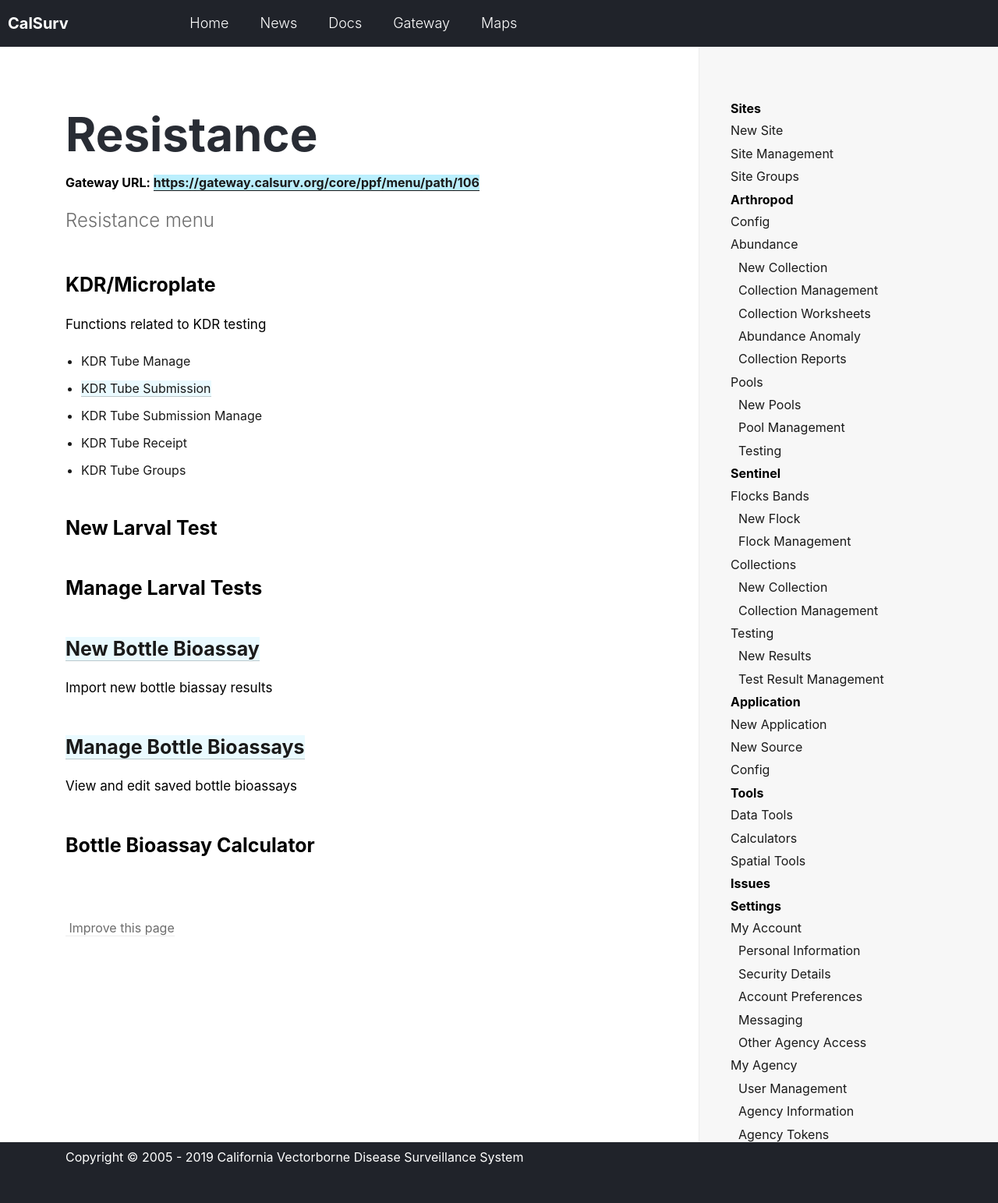
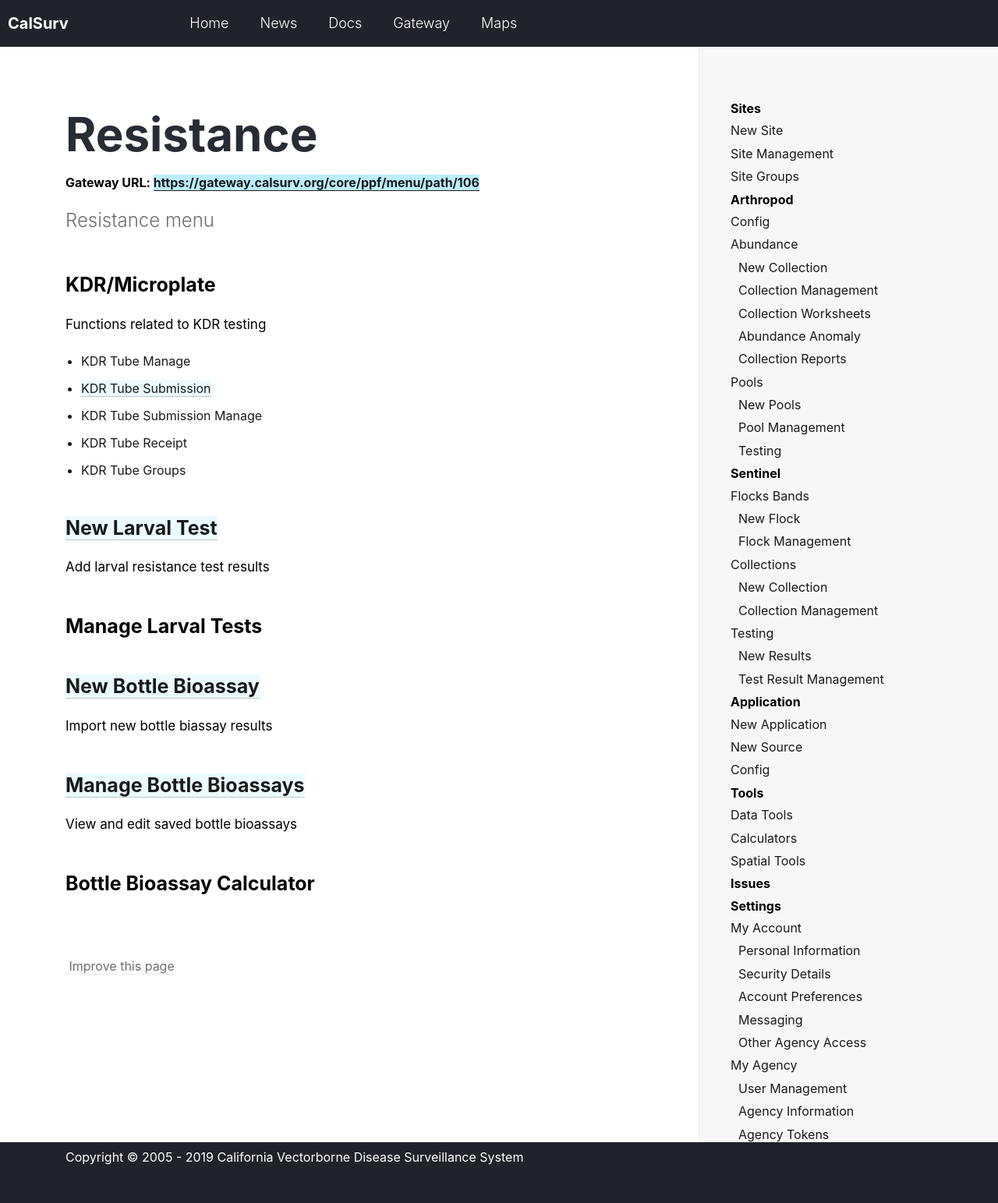
Before and after one commit to tlvaldepena/vectorsurv.org, a Jekyll site: the page built from _docs/resistance/resistance-menu.md, in a window 1280 px wide. Shown: the whole page at 78% size. Built offline with Jekyll 4.4.1, drawn with Linux system fonts in a browser that asks for light colours.

Commit message:
Update resistance-menu.md

```diff
--- a/_docs/resistance/resistance-menu.md
+++ b/_docs/resistance/resistance-menu.md
@@ -12,7 +12,8 @@ Functions related to KDR testing
 * KDR Tube Receipt
 * KDR Tube Groups
 
-### New Larval Test
+### [New Larval Test]({{ site.baseur1 }}/docs/resistance/larval)
+Add larval resistance test results
 
 ### Manage Larval Tests
 
```
